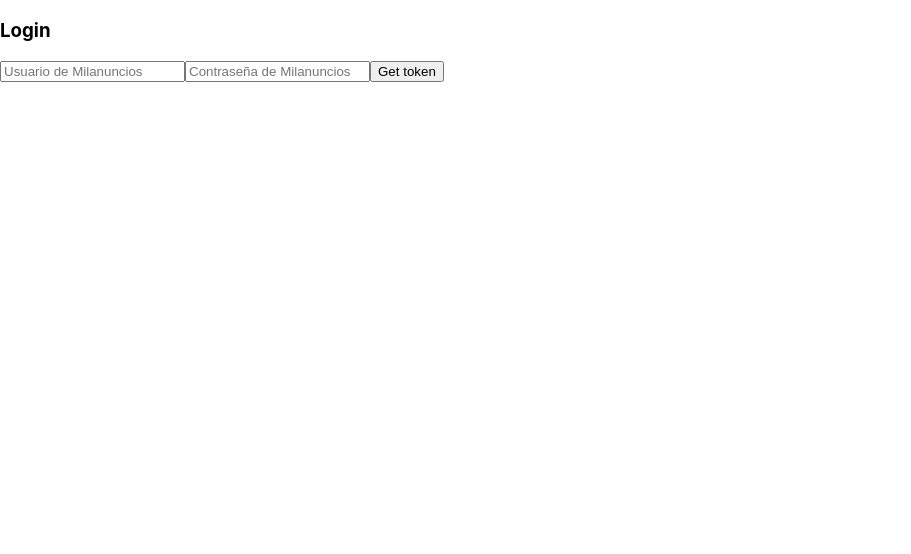
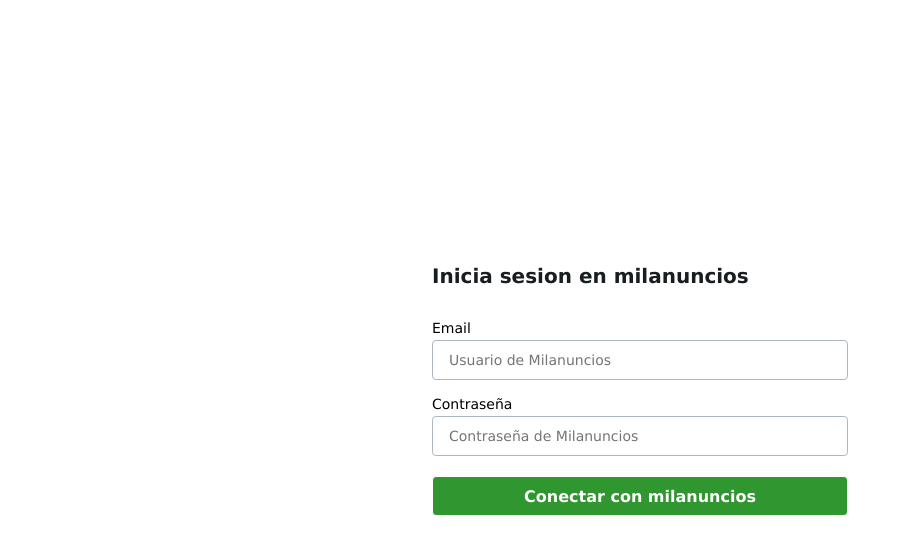
Before and after one commit to gonzalo10/milanuncios-bot, a React (Create React App) app: page / in a window 1280 px wide. Shown: the top 554 px of the page, without its empty margins (0-911 px from the left). Built offline with nearby package versions, Linux system fonts and the light colour scheme.

Commit message:
feat: added login design

```diff
--- a/src/App.css
+++ b/src/App.css
@@ -1,40 +1,77 @@
-.App {
-	text-align: center;
+#root {
+	height: 100vh;
+	font-family: Verdana, Arial, sans-serif;
+}
+.login_wrapper {
+	max-width: 416px;
+	width: 100%;
+	height: 100%;
+	margin: auto;
+	margin: auto;
+	display: flex;
+	flex-direction: column;
+	justify-content: center;
+}
+.login_title {
+	font-size: 20px;
+	font-weight: 700;
+	margin: 0;
+	color: #171d20;
+	margin: 0 0 32px;
+	text-align: left;
+	width: 100%;
+}
+.login_input_wrapper {
+	margin: 0 0 16px;
+}
+.login_input {
+	background: #fff;
+	border: 1px solid #aeb9bf;
+	box-sizing: border-box;
+	color: #000;
+	font-family: inherit;
+	font-size: 14px;
+	padding-left: 16px;
+	padding-right: 16px;
+	width: 100%;
+	height: 40px;
+	min-height: 40px;
+	border-radius: 4px;
 }
 
-.App-logo {
-	height: 40vmin;
-	pointer-events: none;
+.login_input_label {
+	display: block;
+	color: #000;
+	font-size: 14px;
+	font-weight: inherit;
+	margin-bottom: 4px;
 }
-
-@media (prefers-reduced-motion: no-preference) {
-	.App-logo {
-		animation: App-logo-spin infinite 20s linear;
-	}
-}
-
-.App-header {
-	background-color: #282c34;
-	min-height: 100vh;
-	display: flex;
-	flex-direction: column;
-	align-items: center;
-	justify-content: center;
-	font-size: calc(10px + 2vmin);
-	color: white;
-}
-
-.App-link {
-	color: #61dafb;
-}
-
-@keyframes App-logo-spin {
-	from {
-		transform: rotate(0deg);
-	}
-	to {
-		transform: rotate(360deg);
-	}
+.login_button {
+	background: #30962f;
+	border-color: #30962f;
+	color: #fff;
+	-webkit-text-decoration-line: none;
+	text-decoration-line: none;
+	box-shadow: none;
+	user-select: none;
+	border-radius: 4px;
+	border: 1px solid;
+	box-sizing: border-box;
+	display: inline-block;
+	position: relative;
+	font-family: Verdana, Arial, sans-serif;
+	font-size: 16px;
+	font-weight: bold;
+	height: 40px;
+	line-height: normal;
+	min-width: 40px;
+	outline: 0;
+	padding: 0 16px;
+	text-decoration: none;
+	text-transform: none;
+	white-space: nowrap;
+	width: 100%;
+	margin: 20px 0px;
 }
 
 .Products_wrapper {
--- a/src/App.js
+++ b/src/App.js
@@ -36,20 +36,28 @@
 	}
 
 	return (
-		<div>
-			<h3>Login</h3>
+		<div className={'login_wrapper'}>
+			<h3 className={'login_title'}>Inicia sesion en milanuncios</h3>
 			<form onSubmit={handleSubmit}>
+				<div className={'login_input_wrapper'}>
+					<label className={'login_input_label'}>Email</label>
 					<input
+						className={'login_input'}
 						value={user}
 						onChange={handleUserChange}
 						placeholder={'Usuario de Milanuncios'}
 					/>
+				</div>
+				<div>
+					<label className={'login_input_label'}>Contraseña</label>
 					<input
+						className={'login_input'}
 						value={password}
 						onChange={handlePasswordChange}
 						placeholder={'Contraseña de Milanuncios'}
 					/>
-				<button>Get token</button>
+				</div>
+				<button className={'login_button'}>Conectar con milanuncios</button>
 			</form>
 		</div>
 	)
@@ -106,7 +114,7 @@
 	}
 
 	return (
-		<div>
+		<>
 			{!token ? (
 				<LoginForm setToken={setToken} />
 			) : (
@@ -117,7 +125,7 @@
 					</div>
 				</>
 			)}
-		</div>
+		</>
 	)
 }
 
```
Lines whose indentation alone changed are shown as unchanged.
